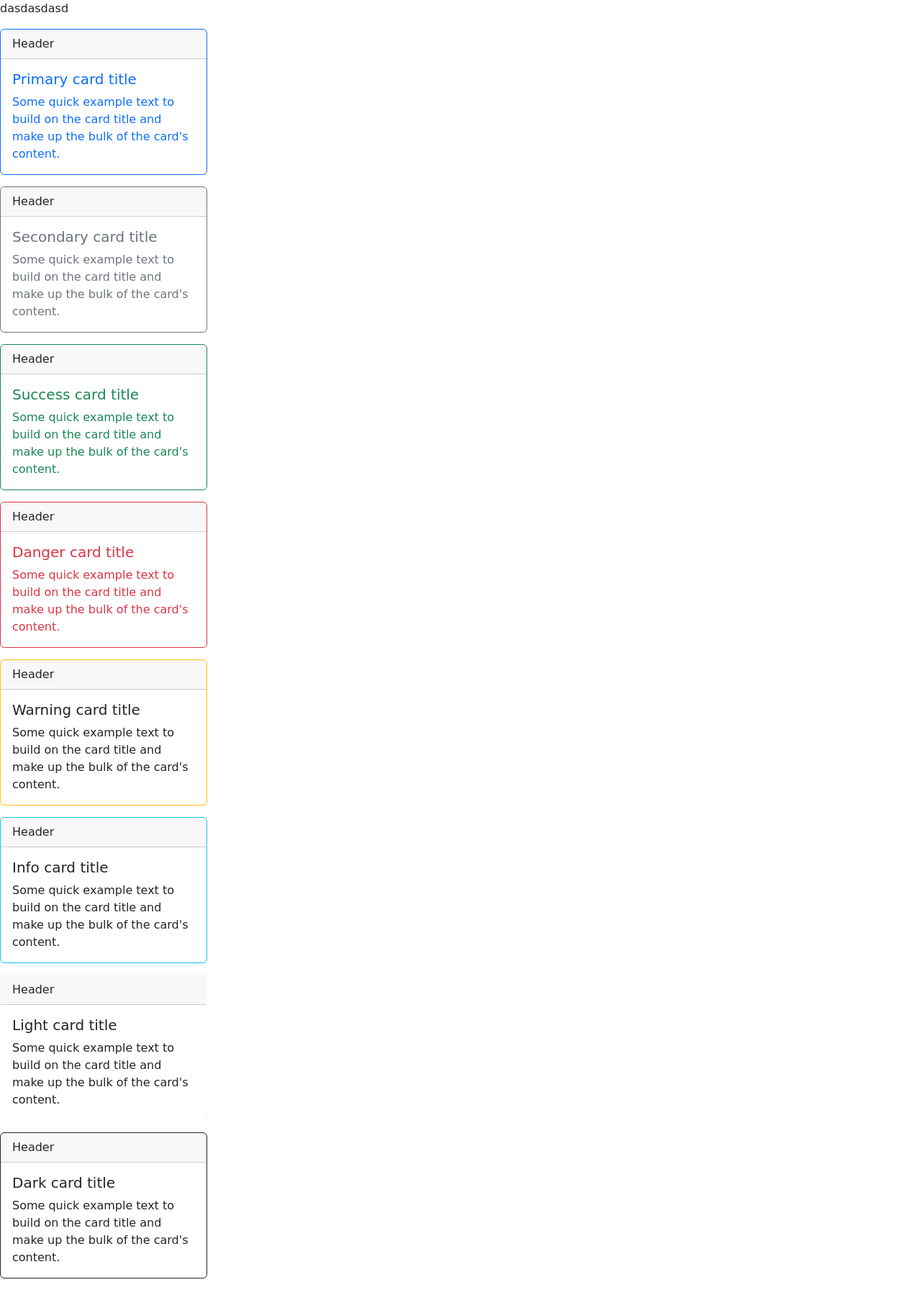
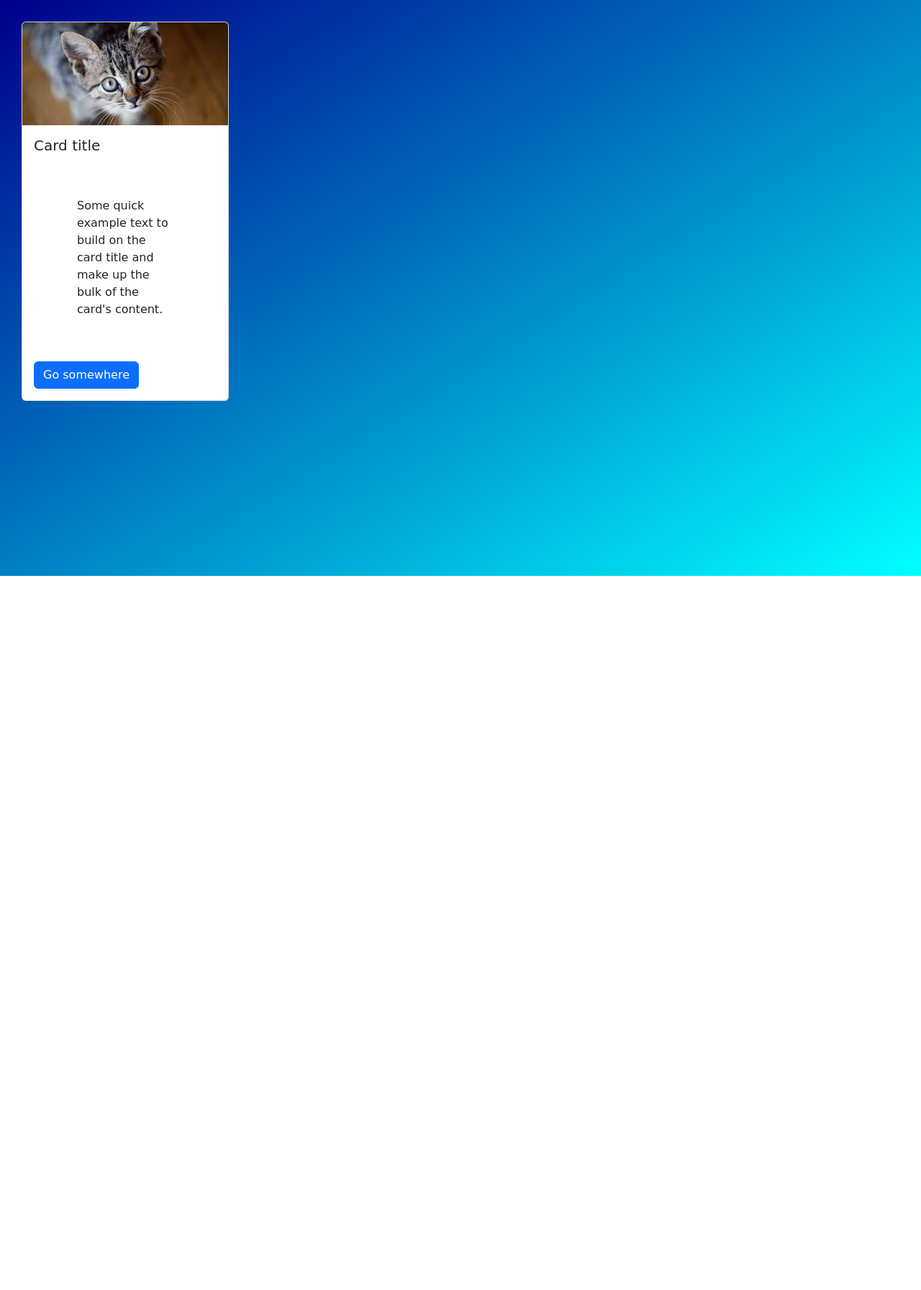
Before and after one commit to Br0fer/flask, a Flask app: page /home in a window 1280 px wide. Shown: the whole page at 72% size. After the commit the page ends 800 px from the top, so only its background shows below. Run offline with Flask 2, Linux system fonts and the light colour scheme; some web fonts are replaced.

Commit message:
Third Commit

```diff
--- a/app.py
+++ b/app.py
@@ -1,15 +1,23 @@
 from flask import Flask, render_template
 
-app = Flask(__name__) # Створюємо веб–додаток Flask
+app = Flask(__name__)  # Створюємо вебдодаток Flask
 
-@app.route("/") # Вказуємо url-адресу для виклику функції
+
+@app.route("/")  # Вказуємо url-адресу для виклику функції
 def index():
-    return render_template("index.html")#Результат, що повертається у браузер
+    return render_template("index.html")  # Результат, що повертається у браузер
+
 
 @app.route("/home")
 def home():
     return render_template("my_page.html")
 
+
+@app.route("/home/first")
+def first():
+    return render_template("first.html")
+
+
 if __name__ == "__main__":
     app.config['TEMPLATES_AUTO_RELOAD'] = True
-    app.run(port=5001, debug=True) # Запускаємо веб-сервер з цього файлу
+    app.run(port=5001, debug=True)  # Запускаємо веб-сервер з цього файлу
--- a/static/ggstyle.css
+++ b/static/ggstyle.css
@@ -1,3 +1,22 @@
 body{
+    min-height: 100vh;
     font-family: 'Edu NSW ACT Foundation', cursive;
+    background: rgb(71, 71, 71);
+    background: linear-gradient(to bottom right, darkblue, cyan) ;
 }
+
+p{
+    background-color: white;
+    padding: 10px;
+    margin: 50px;
+    border-radius: 24px;
+
+}
+
+h1{
+    text-align: center;
+}
+.card{
+    margin: 30px;
+    display: inline-block;
+}
--- a/templates/index.html
+++ b/templates/index.html
@@ -23,7 +23,7 @@
         <nav class="navbar navbar-expand-lg bg-light">
             <div class="container-fluid">
                 <a class="navbar-brand" href="#"><img
-                        src="https://static.tildacdn.com/tild3537-6232-4732-a664-363662623537/Subtract.svg" alt="Logo"
+                    `src="https://static.tildacdn.com/tild3537-6232-4732-a664-363662623537/Subtract.svg" alt="Logo"
                         width="80" height="44" class="d-inline-block align-text-top"></a>
                 <button class="navbar-toggler" type="button" data-bs-toggle="collapse" data-bs-target="#navbarNav"
                     aria-controls="navbarNav" aria-expanded="false" aria-label="Toggle navigation">
@@ -51,6 +51,7 @@
     <main class="container">
         <h1>Привіт із сервера!</h1>
         <!-- Головний контент сторінки -->
+        h1
         <div class="banner">
             <div class="my-card">
                 Картка 1
@@ -65,8 +66,10 @@
     </main>
     <footer>
         <!-- Підвал сайту: про сайт, автор, контакти тощо -->
+
     </footer>
     <!-- Підключення JavaScript -->
+
     <script src="https://cdn.jsdelivr.net/npm/bootstrap@5.3.0-alpha1/dist/js/bootstrap.bundle.min.js"
         integrity="sha384-w76AqPfDkMBDXo30jS1Sgez6pr3x5MlQ1ZAGC+nuZB+EYdgRZgiwxhTBTkF7CXvN"
         crossorigin="anonymous"></script>
--- a/templates/my_page.html
+++ b/templates/my_page.html
@@ -8,69 +8,18 @@
     <link rel="preconnect" href="https://fonts.googleapis.com">
     <link rel="preconnect" href="https://fonts.gstatic.com" crossorigin>
     <link href="https://fonts.googleapis.com/css2?family=Edu+NSW+ACT+Foundation&display=swap" rel="stylesheet">
-    <link href="https://cdn.jsdelivr.net/npm/bootstrap@5.3.0-alpha1/dist/css/bootstrap.min.css" rel="stylesheet"
-        integrity="sha384-GLhlTQ8iRABdZLl6O3oVMWSktQOp6b7In1Zl3/Jr59b6EGGoI1aFkw7cmDA6j6gD" crossorigin="anonymous">
+    <link href="https://cdn.jsdelivr.net/npm/bootstrap@5.3.0-alpha1/dist/css/bootstrap.min.css" rel="stylesheet" integrity="sha384-GLhlTQ8iRABdZLl6O3oVMWSktQOp6b7In1Zl3/Jr59b6EGGoI1aFkw7cmDA6j6gD" crossorigin="anonymous">
+    <link rel="stylesheet" href="{{ url_for('static', filename='ggstyle.css')}}">
+</head>
+<body>
+    <div class="card" style="width: 18rem;">
+        <img src="images/cat.jpg" class="card-img-top" alt="...">
+        <div class="card-body">
+        <h5 class="card-title">Card title</h5>
+        <p class="card-text">Some quick example text to build on the card title and make up the bulk of the card's content.</p>
+        <a href="http://127.0.0.1:5001/home/first" class="btn btn-primary">Go somewhere</a>
+    </div>
+</div>
 
-        <link rel="stylesheet" href="{{ url_for('static', filename='ggstyle.css')}}">
-</head>
-
-<body>
-    <p>dasdasdasd</p>
-    <div class="card border-primary mb-3" style="max-width: 18rem;">
-        <div class="card-header">Header</div>
-        <div class="card-body text-primary">
-          <h5 class="card-title">Primary card title</h5>
-          <p class="card-text">Some quick example text to build on the card title and make up the bulk of the card's content.</p>
-        </div>
-      </div>
-      <div class="card border-secondary mb-3" style="max-width: 18rem;">
-        <div class="card-header">Header</div>
-        <div class="card-body text-secondary">
-          <h5 class="card-title">Secondary card title</h5>
-          <p class="card-text">Some quick example text to build on the card title and make up the bulk of the card's content.</p>
-        </div>
-      </div>
-      <div class="card border-success mb-3" style="max-width: 18rem;">
-        <div class="card-header">Header</div>
-        <div class="card-body text-success">
-          <h5 class="card-title">Success card title</h5>
-          <p class="card-text">Some quick example text to build on the card title and make up the bulk of the card's content.</p>
-        </div>
-      </div>
-      <div class="card border-danger mb-3" style="max-width: 18rem;">
-        <div class="card-header">Header</div>
-        <div class="card-body text-danger">
-          <h5 class="card-title">Danger card title</h5>
-          <p class="card-text">Some quick example text to build on the card title and make up the bulk of the card's content.</p>
-        </div>
-      </div>
-      <div class="card border-warning mb-3" style="max-width: 18rem;">
-        <div class="card-header">Header</div>
-        <div class="card-body">
-          <h5 class="card-title">Warning card title</h5>
-          <p class="card-text">Some quick example text to build on the card title and make up the bulk of the card's content.</p>
-        </div>
-      </div>
-      <div class="card border-info mb-3" style="max-width: 18rem;">
-        <div class="card-header">Header</div>
-        <div class="card-body">
-          <h5 class="card-title">Info card title</h5>
-          <p class="card-text">Some quick example text to build on the card title and make up the bulk of the card's content.</p>
-        </div>
-      </div>
-      <div class="card border-light mb-3" style="max-width: 18rem;">
-        <div class="card-header">Header</div>
-        <div class="card-body">
-          <h5 class="card-title">Light card title</h5>
-          <p class="card-text">Some quick example text to build on the card title and make up the bulk of the card's content.</p>
-        </div>
-      </div>
-      <div class="card border-dark mb-3" style="max-width: 18rem;">
-        <div class="card-header">Header</div>
-        <div class="card-body">
-          <h5 class="card-title">Dark card title</h5>
-          <p class="card-text">Some quick example text to build on the card title and make up the bulk of the card's content.</p>
-        </div>
-      </div>
 </body>
 </html>
```
Also changed, not shown: templates/first.html (added).
